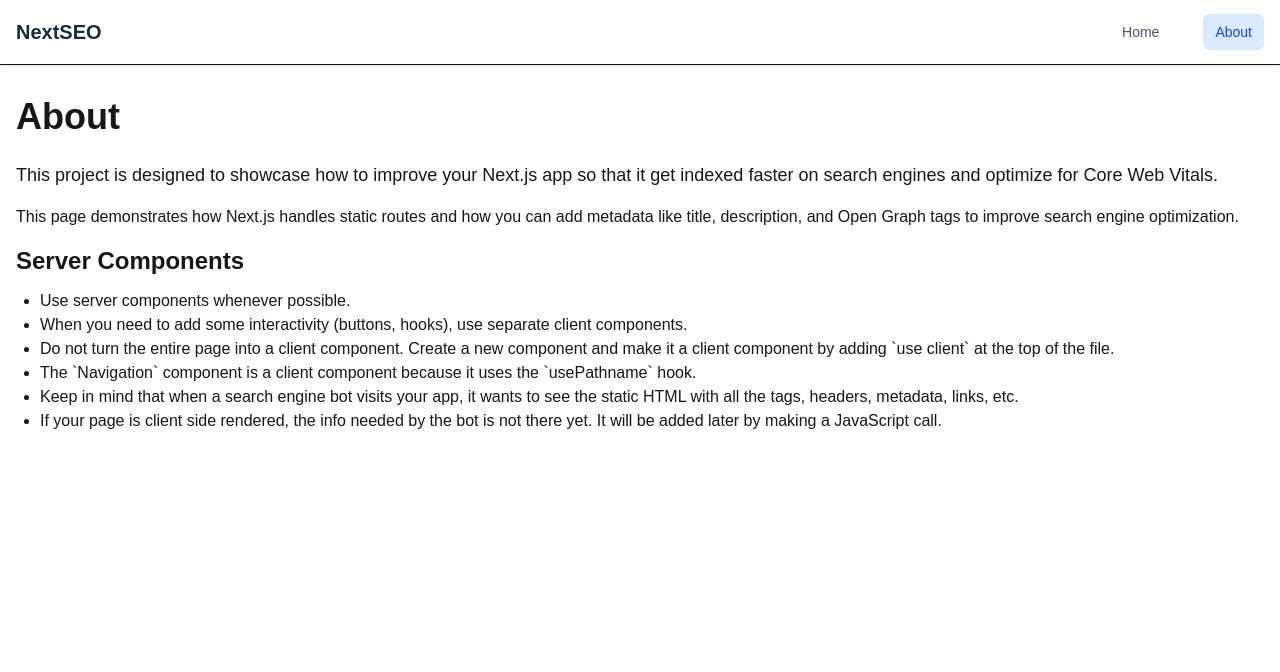
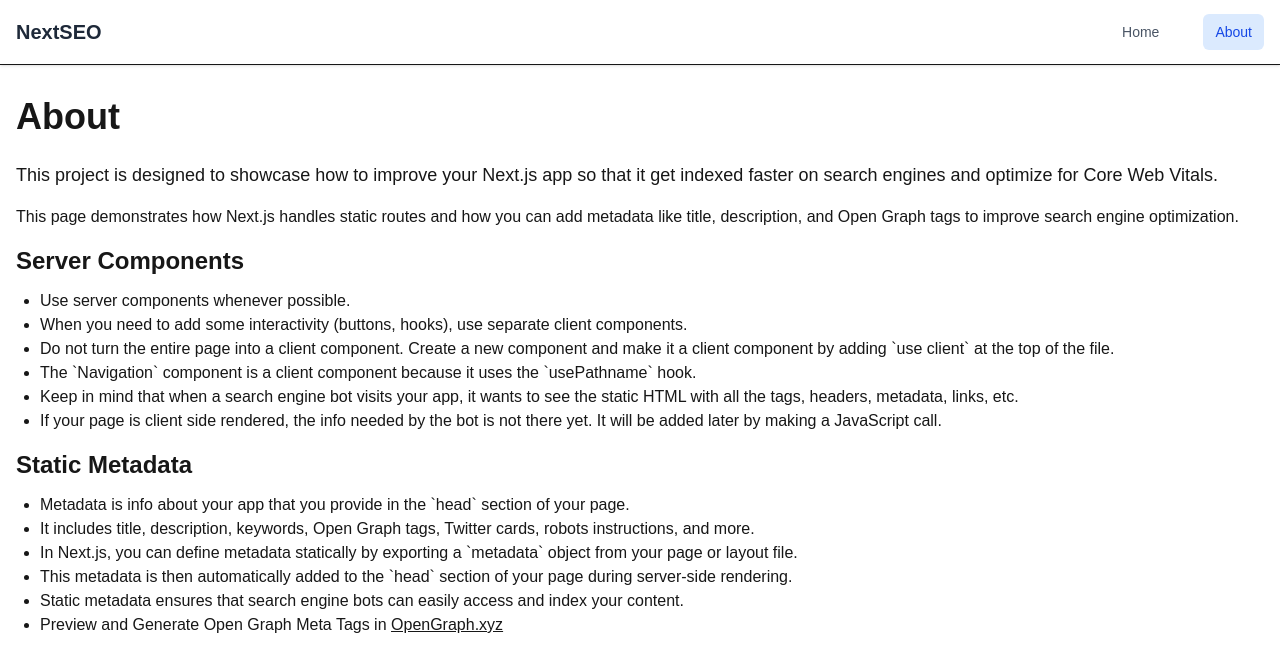
Before and after one commit to eneax/nextjs-seo, a Next.js app: page /about in a window 1280 px wide. Shown: the top 672 px of the page. Built offline with nearby package versions, Linux system fonts and the light colour scheme.

Commit message:
Static Metadata

```diff
--- a/app/about/page.tsx
+++ b/app/about/page.tsx
@@ -1,3 +1,40 @@
+import { Metadata } from "next";
+
+export const metadata: Metadata = {
+  title: "About - NextSEO",
+  description: "Learn more about Next.js SEO techniques and best practices.",
+  keywords: ["Next.js", "SEO", "Metadata", "Static Site", "Web Vitals"],
+  openGraph: {
+    title: "Next.js SEO",
+    description: "Master metadata, robots, sitemaps, and more.",
+    siteName: "nextseo.com",
+    locale: "en_US",
+    type: "website",
+  },
+  twitter: {
+    card: "summary_large_image",
+    title: "Next.js SEO",
+    description: "Master metadata, robots, sitemaps, and more.",
+    creator: "@eneax",
+    images: ["https://example.com/seo.png"],
+  },
+  robots: {
+    index: true, // you want this page to appear in search results
+    follow: true, // you want search engines to follow links on this page
+    nocache: false, // prevent search engines from caching this page (no caching if page is dynamic and changes often)
+    googleBot: {
+      index: true,
+      follow: true,
+      "max-snippet": -1, // how many characters of text to show in search results (-1 means no limit)
+      "max-image-preview": "large",
+      "max-video-preview": -1,
+    },
+  },
+  alternates: {
+    canonical: "https://nextseo.com/about",
+  },
+};
+
 export default function AboutPage() {
   return (
     <div className="container mx-auto px-4 py-8">
@@ -40,6 +77,36 @@ export default function AboutPage() {
             not there yet. It will be added later by making a JavaScript call.
           </li>
         </ul>
+
+        <h2 className="text-2xl font-semibold mb-3">Static Metadata</h2>
+        <ul className="list-disc pl-6 mb-4">
+          <li>
+            Metadata is info about your app that you provide in the `head`
+            section of your page.
+          </li>
+          <li>
+            It includes title, description, keywords, Open Graph tags, Twitter
+            cards, robots instructions, and more.
+          </li>
+          <li>
+            In Next.js, you can define metadata statically by exporting a
+            `metadata` object from your page or layout file.
+          </li>
+          <li>
+            This metadata is then automatically added to the `head` section of
+            your page during server-side rendering.
+          </li>
+          <li>
+            Static metadata ensures that search engine bots can easily access
+            and index your content.
+          </li>
+          <li>
+            Preview and Generate Open Graph Meta Tags in{" "}
+            <a href="https://www.opengraph.xyz" className="underline">
+              OpenGraph.xyz
+            </a>
+          </li>
+        </ul>
       </div>
     </div>
   );
--- a/app/page.tsx
+++ b/app/page.tsx
@@ -1,4 +1,40 @@
 import Image from "next/image";
+import { Metadata } from "next";
+
+export const metadata: Metadata = {
+  title: "Home - NextSEO",
+  description: "Learn more about Next.js SEO techniques and best practices.",
+  keywords: ["Next.js", "SEO", "Metadata", "Static Site", "Web Vitals"],
+  openGraph: {
+    title: "Next.js SEO",
+    description: "Master metadata, robots, sitemaps, and more.",
+    siteName: "nextseo.com",
+    locale: "en_US",
+    type: "website",
+  },
+  twitter: {
+    card: "summary_large_image",
+    title: "Next.js SEO",
+    description: "Master metadata, robots, sitemaps, and more.",
+    creator: "@eneax",
+    images: ["https://example.com/seo.png"],
+  },
+  robots: {
+    index: true, // you want this page to appear in search results
+    follow: true, // you want search engines to follow links on this page
+    nocache: false, // prevent search engines from caching this page (no caching if page is dynamic and changes often)
+    googleBot: {
+      index: true,
+      follow: true,
+      "max-snippet": -1, // how many characters of text to show in search results (-1 means no limit)
+      "max-image-preview": "large",
+      "max-video-preview": -1,
+    },
+  },
+  alternates: {
+    canonical: "https://nextseo.com/",
+  },
+};
 
 export default function Home() {
   return (
```
